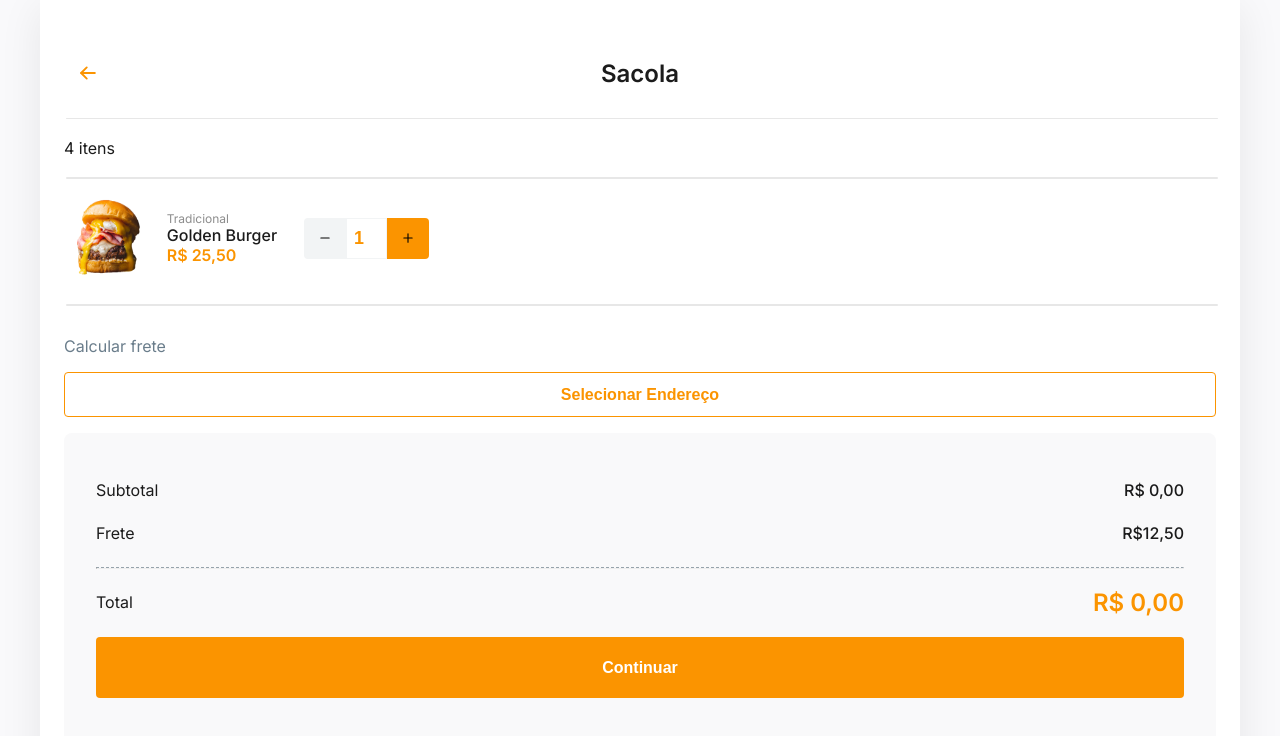
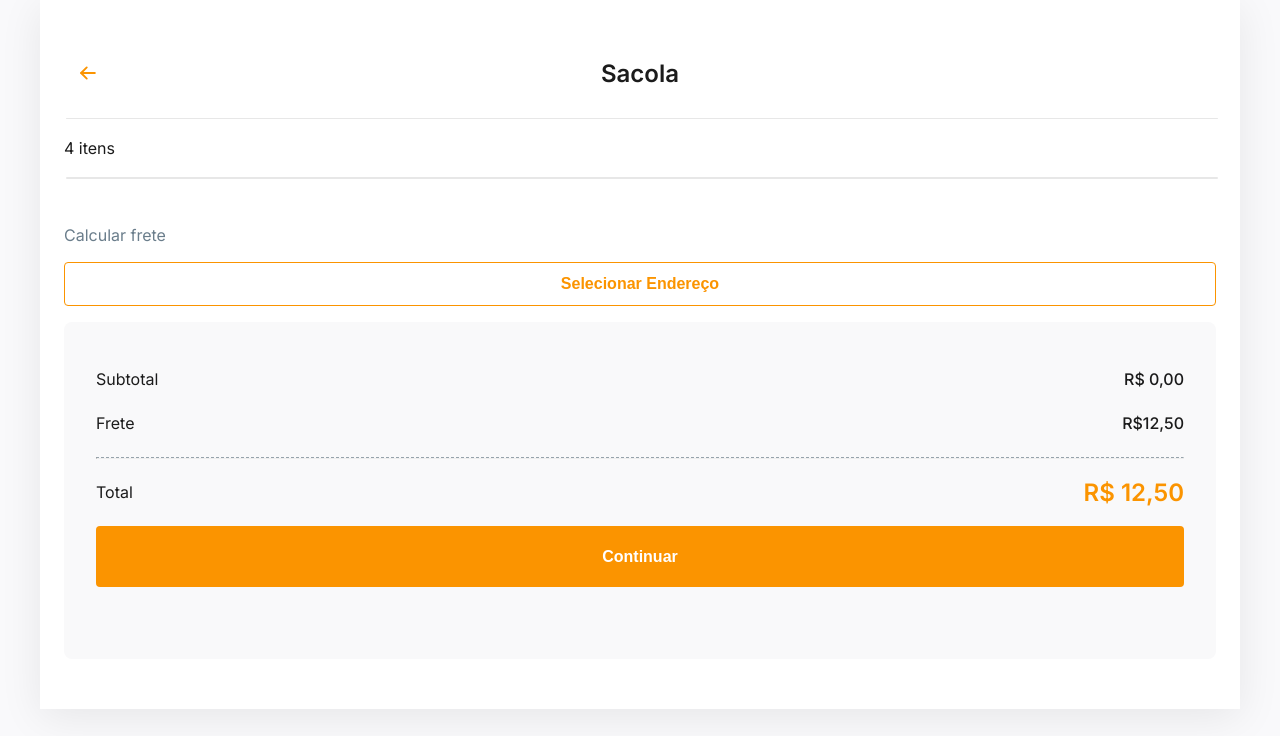
Before and after one commit to Caiocof/app_delivery, a React (Vite) app: page /bag in a window 1280 px wide. Shown: the top 736 px of the page. Built offline with nearby package versions, Linux system fonts and the light colour scheme; a web font is replaced by a local one.

Commit message:
feat: create bagContext

```diff
--- a/src/components/CardOrder/index.tsx
+++ b/src/components/CardOrder/index.tsx
@@ -1,41 +1,40 @@
-import { useState } from 'react';
+import { useState, useContext } from 'react';
+import { BagContext } from '../../contexts/bagContexts';
+import { IProducts } from '../../interfaces/products';
 import { formatMoney } from '../../utils';
 import { DivisionItems } from '../DivisionItems';
 import { QuantityInput } from '../QuantityInput';
 import './styles.css'
 
 interface CardOrderProps {
-  url_image: string;
-  titleProduct: string;
-  nameProduct: string;
-  priceProduct: number;
+  product: IProducts;
   amountProduct: number;
   mainColor: string;
 }
 
 export const CardOrder = ({
-  url_image,
-  titleProduct,
-  nameProduct,
-  priceProduct,
+  product,
   amountProduct,
-  mainColor }: CardOrderProps) => {
+  mainColor,
+}: CardOrderProps) => {
 
-  const [price, setPrice] = useState(priceProduct || 0)
+  const { addBagItems } = useContext(BagContext)
+  const [price, setPrice] = useState(product.price || 0)
 
   const handleOnQuantity = (quantity: number) => {
-    setPrice(priceProduct * quantity)
+    setPrice(product.price * quantity)
+    addBagItems(product, quantity)
   }
 
   return (
     <>
       <div className="cardOrderContainer">
         <div className='cardOrderImg'>
-          <img src={url_image || ''} alt="Product Image" />
+          <img src={product.url_image || ''} alt="Product Image" />
         </div>
         <div className='cardOrderProduct'>
-          <span className='titleProduct'>{titleProduct}</span>
-          <span className='nameProduct'>{nameProduct}</span>
+          <span className='titleProduct'>{product.category}</span>
+          <span className='nameProduct'>{product.name}</span>
           <span className='priceProduct' style={{ color: mainColor }}>{formatMoney(price)}</span>
         </div>
         <div className='cardOrderAmount'>
--- /dev/null
+++ b/src/contexts/bagContexts.tsx
@@ -0,0 +1,54 @@
+import { createContext, ReactElement, useState } from 'react'
+import { IProducts } from '../interfaces/products';
+
+interface IBagContext {
+  product: IProducts;
+  amount: number
+}
+
+interface IBagProvider {
+  children: ReactElement
+}
+
+type BagContextProps = {
+  bagProps: IBagContext[],
+  addBagItems: (item: IProducts, amountItems: number) => void
+}
+
+export const BagContext = createContext<BagContextProps>(
+  {
+    bagProps: [],
+    addBagItems: (item: IProducts, amountItems: number) => { }
+  })
+
+
+
+export const BagContextProvider: React.FC<IBagProvider> = ({ children }) => {
+  const [bagProps, setBagProps] = useState<IBagContext[]>([])
+
+  const addBagItems = (item: IProducts, amountItems: number) => {
+    const bagItem = bagProps.find((bag) => bag.product.id == item.id)
+    if (!bagItem) {
+      setBagProps([
+        ...bagProps,
+        {
+          product: item,
+          amount: amountItems
+        }
+      ])
+    } else {
+      setBagProps(bagProps.map((bag) => {
+        if (bag.product.id == item.id) {
+          return { ...bag, amount: amountItems }
+        }
+        return bag
+      }))
+    }
+  }
+
+  return (
+    <BagContext.Provider value={{ bagProps, addBagItems }}>
+      {children}
+    </BagContext.Provider>
+  );
+}
--- a/src/interfaces/products.ts
+++ b/src/interfaces/products.ts
@@ -1,5 +1,5 @@
 export interface IProducts {
-    id: number;
+    id?: number;
     url_image: string;
     category: string;
     name: string;
--- a/src/main.tsx
+++ b/src/main.tsx
@@ -1,5 +1,6 @@
 import React from 'react'
 import ReactDOM from 'react-dom/client'
+import { BagContextProvider } from './contexts/bagContexts'
 import { MessageContextProvider } from './contexts/messageContexts'
 
 import './index.css'
@@ -9,7 +10,9 @@ ReactDOM.createRoot(document.getElementById('root')!).render(
   <React.StrictMode>
     <div className="containerApp">
       <MessageContextProvider>
-        <Routers />
+        <BagContextProvider>
+          <Routers />
+        </BagContextProvider>
       </MessageContextProvider>
     </div>
   </React.StrictMode>
--- a/src/pages/Bag/index.tsx
+++ b/src/pages/Bag/index.tsx
@@ -1,15 +1,27 @@
-import { useState } from 'react'
+import { useState, useContext, useEffect } from 'react'
 import { Button } from '../../components/Button'
 import { CardOrder } from '../../components/CardOrder'
 import { DivisionItems } from '../../components/DivisionItems'
 import { HeaderPages } from '../../components/HeaderPages'
+import { BagContext } from '../../contexts/bagContexts'
 import { burgerImage, formatMoney, mainColor } from '../../utils'
 import './styles.css'
 
 export const Bag = () => {
+  const { bagProps, addBagItems } = useContext(BagContext)
+
   const [titleButton, setTitleButton] = useState('Selecionar Endereço')
   const [valueTotal, setValueTotal] = useState(0)
   const [subTotal, setSubTotal] = useState(0)
+
+  useEffect(() => {
+    setValueTotal(subTotal + 12.50)
+    return () => { }
+  }, [subTotal])
+
+  useEffect(() => {
+    setSubTotal(bagProps.reduce((total, item) => total + (item.product.price * item.amount), 0))
+  }, [bagProps])
 
   return (
     <div className="bagContainer">
@@ -31,14 +43,16 @@ export const Bag = () => {
       </header>
       <div className="body">
         <div className="bagCardItems">
-          <CardOrder
-            url_image={burgerImage}
-            titleProduct='Tradicional'
-            nameProduct='Golden Burger'
-            priceProduct={25.50}
-            amountProduct={1}
-            mainColor={mainColor}
-          />
+          {bagProps?.map((item) => {
+            return (
+              <CardOrder
+                key={item.product.id}
+                product={item.product}
+                amountProduct={item.amount}
+                mainColor={mainColor}
+              />
+            );
+          })}
         </div>
         <div className="bagShipping">
           <span>Calcular frete</span>
--- a/src/pages/Product/index.tsx
+++ b/src/pages/Product/index.tsx
@@ -1,4 +1,4 @@
-import { useEffect, useState } from 'react';
+import { FormEvent, useContext, useEffect, useState } from 'react';
 import { useNavigate, useParams } from 'react-router-dom';
 import { getItemForId } from '../../service/items';
 import { IProducts } from '../../interfaces/products';
@@ -10,14 +10,16 @@ import { QuantityInput } from '../../components/QuantityInput';
 import { Button } from '../../components/Button';
 
 import './styles.css'
+import { BagContext } from '../../contexts/bagContexts';
+
 
 export const Products = () => {
     const { id: id_product } = useParams()
-    const navigate = useNavigate()
+    const { bagProps, addBagItems } = useContext(BagContext)
 
     const [item, setItem] = useState<IProducts>({} as IProducts)
+    const [amountItems, setAmountItems] = useState(1)
     const [price, setPrice] = useState(0)
-
 
 
     const handleGetItem = (id_product: number) => {
@@ -32,6 +34,12 @@ export const Products = () => {
 
     const handleOnQuantity = (quantity: number) => {
         setPrice(item.price * quantity)
+        setAmountItems(quantity)
+    }
+
+    const handleSubmitForm = (event: FormEvent) => {
+        event.preventDefault()
+        addBagItems(item, amountItems)
     }
 
     useEffect(() => {
@@ -66,14 +74,12 @@ export const Products = () => {
                 />
                 <p className="descriptionProducts">{item.description}</p>
                 <span className="quantityProducts">Quantidade</span>
-                <form action="">
-
+                <form onSubmit={handleSubmitForm}>
                     <div className="divQuantity">
                         <QuantityInput
                             mainColor={mainColor}
                             sizeRem={3}
                             onQuantity={handleOnQuantity}
-
                         />
                         <span className="priceProducts" style={{ color: mainColor }}>
                             {formatMoney(price)}
```
